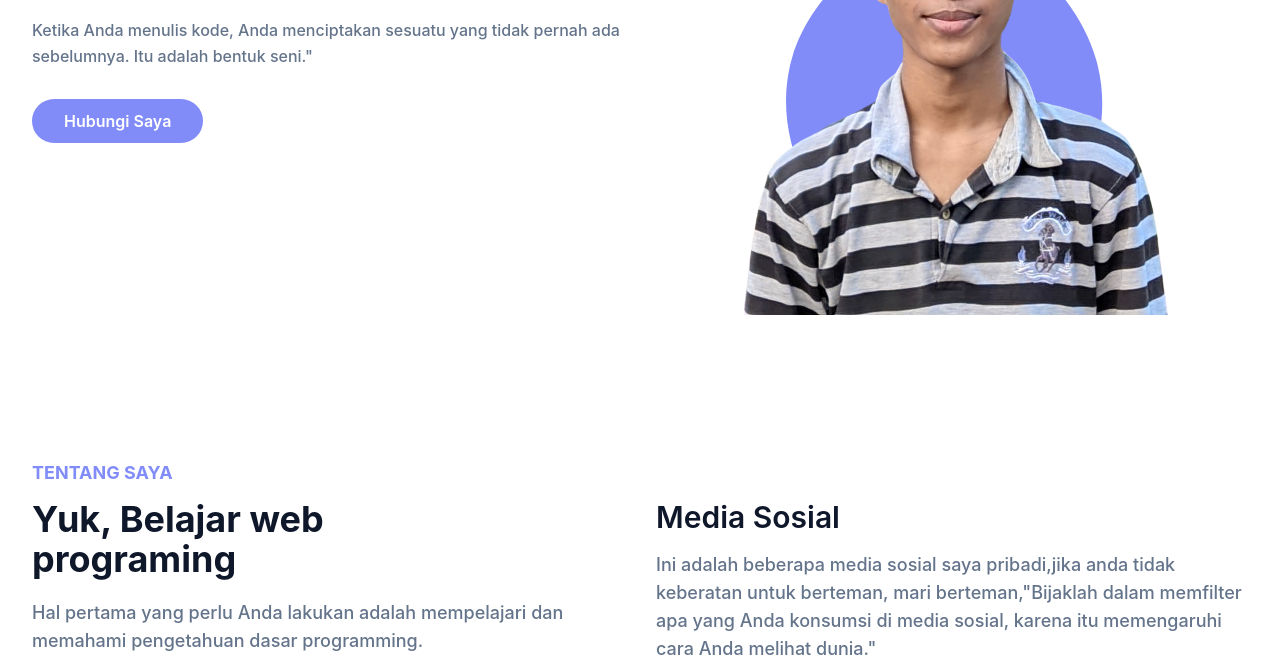
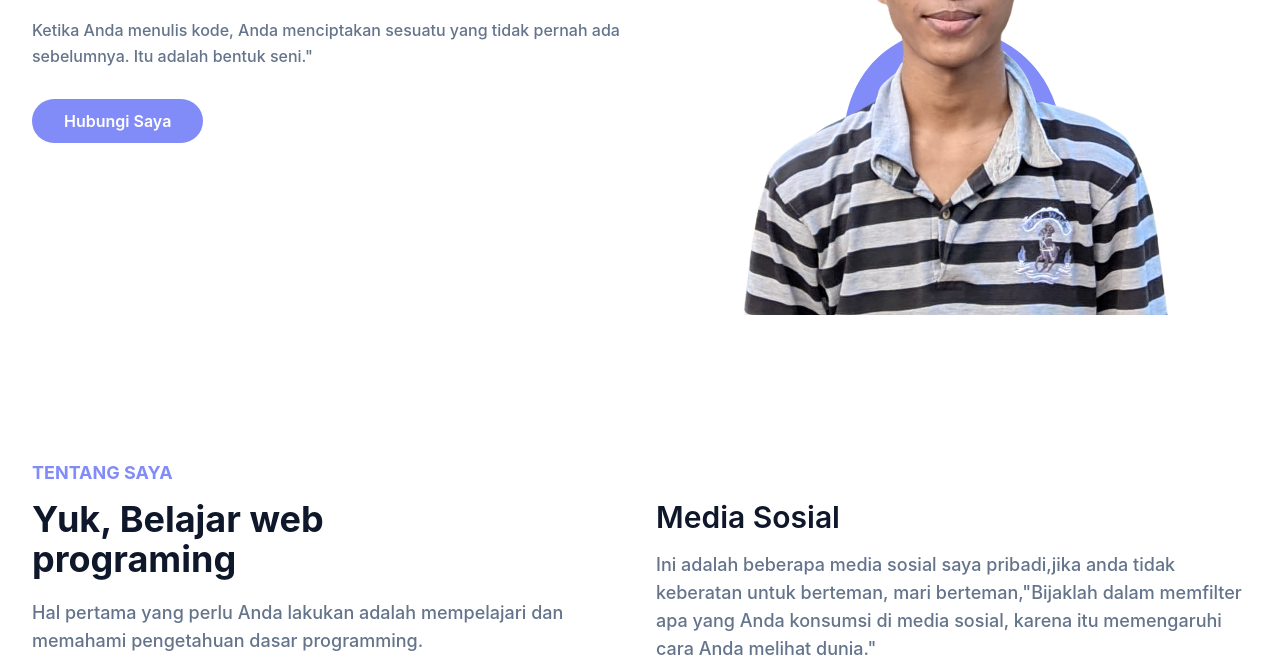
Before and after one commit to SafwanMulya/portfolio, a website: page index.html in a window 1280 px wide. Shown: the part 442-1100 px from the top of the page. Drawn offline with Linux system fonts and the light colour scheme.

Commit message:
Update index.html

```diff
--- a/index.html
+++ b/index.html
@@ -69,7 +69,7 @@
                         <img src="dist/img/safwanmulya.png" alt="Safwan" class="max-w-full mx-auto">
                         <span class="absolute -bottom-0 -z-10 left-1/2 -translate-x-1/2 md:scale-125">
                             <svg width="400" height="400" viewBox="0 0 200 200" xmlns="http://www.w3.org/2000/svg">
-                                <path fill="#818cf8" d="M57.7,-22C65.1,4.2,54.9,32.8,34.3,47.9C13.8,63,-17.1,64.5,-38.5,49.7C-59.9,34.9,-71.9,3.8,-63.9,-23.1C-55.9,-50,-28,-72.8,-1.4,-72.3C25.1,-71.9,50.2,-48.2,57.7,-22Z" transform="translate(100 100)" />
+                                <path fill="#818cf8" d="M40.1,-7.7C47.5,9.9,46.1,35.7,30.9,47.9C15.8,60.2,-13.1,59,-28.7,46.1C-44.3,33.2,-46.7,8.6,-39.7,-8.3C-32.7,-25.3,-16.4,-34.6,0,-34.6C16.3,-34.5,32.6,-25.2,40.1,-7.7Z" transform="translate(100 100)" />
                               </svg>
                         </span>
                     </div>
```
